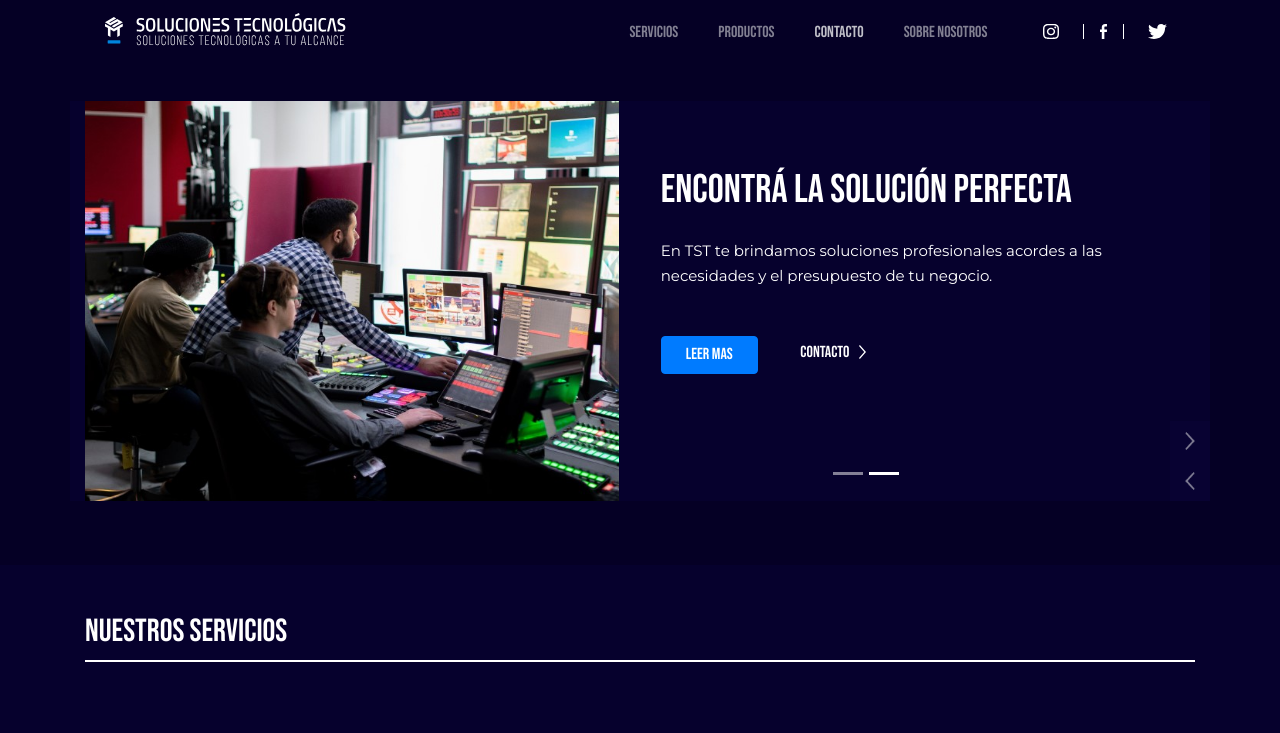
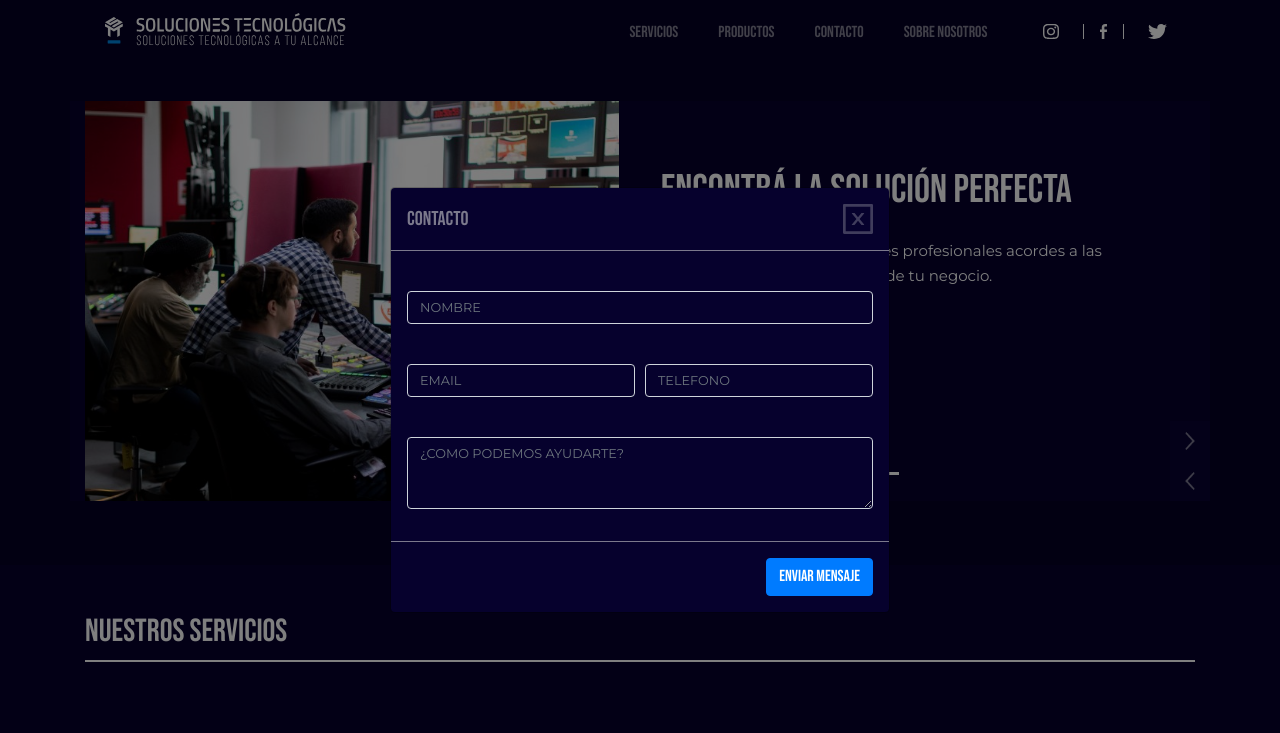
Before and after one commit to gabrielfmendoza/tst, a website: page index.html in a window 1280 px wide. Both pictures are taken after a click on the link "Contacto". Shown: the top 733 px of the page. Drawn offline with nearby package versions, Linux system fonts and the light colour scheme.

Commit message:
incorporacion de contacto

```diff
--- a/index.html
+++ b/index.html
@@ -17,6 +17,48 @@
 
 
 
+<!-- Modal -->
+<div class="modal fade" id="exampleModal" tabindex="-1" aria-labelledby="exampleModalLabel" aria-hidden="true">
+  <div class="modal-dialog modal-dialog-centered">
+    <div class="modal-content">
+      <div class="modal-header">
+        <h5 class="modal-title" id="exampleModalLabel">CONTACTO</h5>
+        <button type="button" class="close" data-dismiss="modal" aria-label="Close">
+          <span aria-hidden="true"><img src="./src/img/icon/equis.svg" alt=""></span>
+        </button>
+      </div>
+      <div class="modal-body">
+        <form>
+
+          <div class="form-group">
+            <label for="inputAddress"></label>
+            <input type="text" class="form-control" id="inputAddress" placeholder="NOMBRE">
+          </div>
+          <div class="form-row">
+            <div class="form-group col-md-6">
+              <label for="inputEmail4"></label>
+              <input type="email" class="form-control" id="inputEmail4" placeholder="EMAIL">
+            </div>
+            <div class="form-group col-md-6">
+              <label for="inputPassword4"></label>
+              <input type="password" class="form-control" id="inputPassword4" placeholder="TELEFONO">
+            </div>
+          </div>
+          <div class="form-group">
+            <label for="exampleFormControlTextarea1"></label>
+            <textarea class="form-control" id="exampleFormControlTextarea1" rows="3" placeholder="¿COMO PODEMOS AYUDARTE?" ></textarea>
+          </div>
+
+
+        </form>
+      </div>
+      <div class="modal-footer">
+
+        <button type="button" class="btn btn-primary">ENVIAR MENSAJE</button>
+      </div>
+    </div>
+  </div>
+</div>
 <!--       HEADER                -->
 <header>
   <nav class="navbar fixed-top navbar-expand-lg navbar-dark" id="navbar" >
@@ -59,7 +101,7 @@
               <a class="nav-link" href="#">Productos</span></a>
             </li>
             <li class="nav-item mr-4 efecto_hover_subrayado">
-              <a class="nav-link" href="#">Contacto</a>
+              <a class="nav-link" href="#" data-toggle="modal" data-target="#exampleModal">Contacto</a>
             </li>
 
             <li class="nav-item mr-4 efecto_hover_subrayado">
--- a/src/style.css
+++ b/src/style.css
@@ -12,6 +12,26 @@ body{
     padding-top: 60px;
     background-color: #050025;
 }
+.form-control{
+    font-family: var(--font2);
+    font-size: .8rem;
+}
+.modal-content{
+    background-color: #06012D;
+    color: #7B798C;
+}
+.modal-content input {
+    background-color:  #06012D;
+}
+.modal-content textarea{
+    background-color:  #06012D;
+}
+.modal-header{
+    border-bottom: 1px solid #7B798C;
+}
+.modal-footer{
+    border-top: 1px solid #7B798C;
+}
                     /* HEADER */
 #navbar{
     background-color: #050025;
@@ -19,6 +39,8 @@ body{
 
 
 }
+
+
 .navbar-brand img{
     height: 40px;
 }
```
Also changed, not shown: servicios.html (added), src/img/icon/equis.svg (added).
